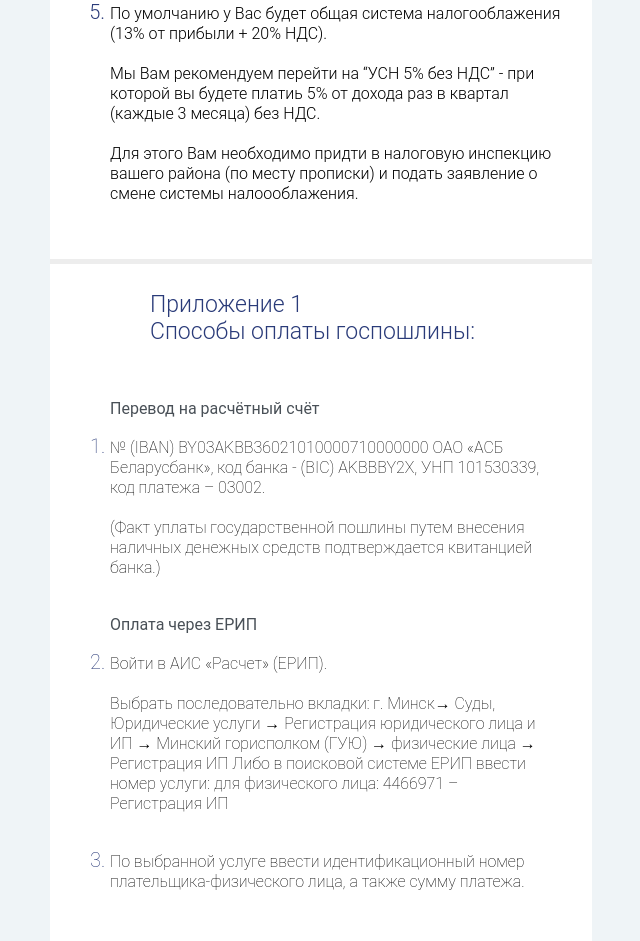
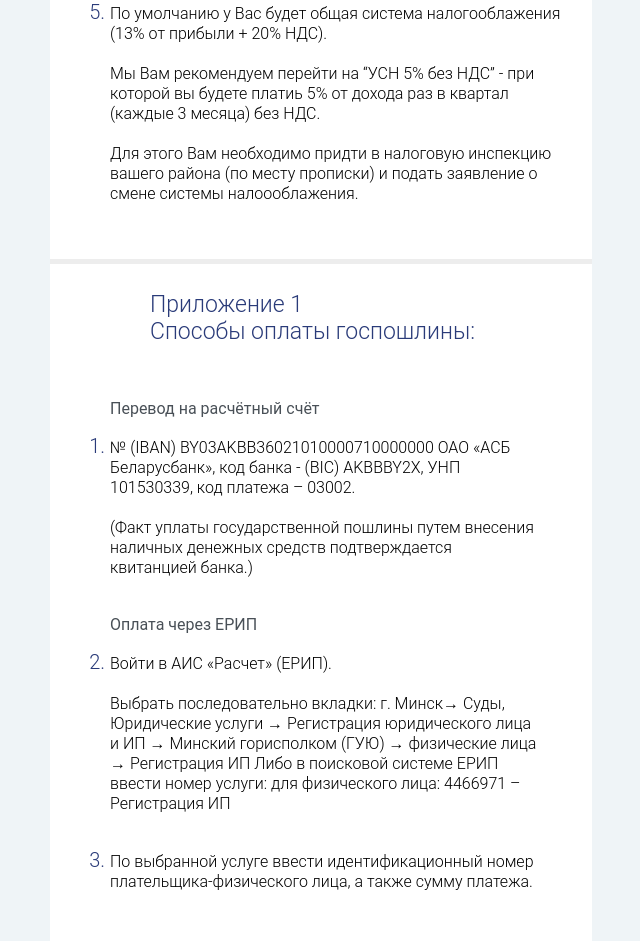
Before and after one commit to RLobodenko/hackathon, a plain HTML site: page 1.html in a window 1280 px wide. Shown: the part 1239-2180 px from the top of the page, without its empty margins (329-969 px from the left). Drawn offline with nearby package versions, Linux system fonts and the light colour scheme.

Commit message:
Update 1.html

```diff
--- a/1.html
+++ b/1.html
@@ -34,7 +34,7 @@
                 .second {
                         font-family: Roboto;
                         font-style: normal;
-                        font-weight: 250;
+                        font-weight: 300;
                         font-size: 16px;
                         line-height: 19px;
                         background-color: white;
```
